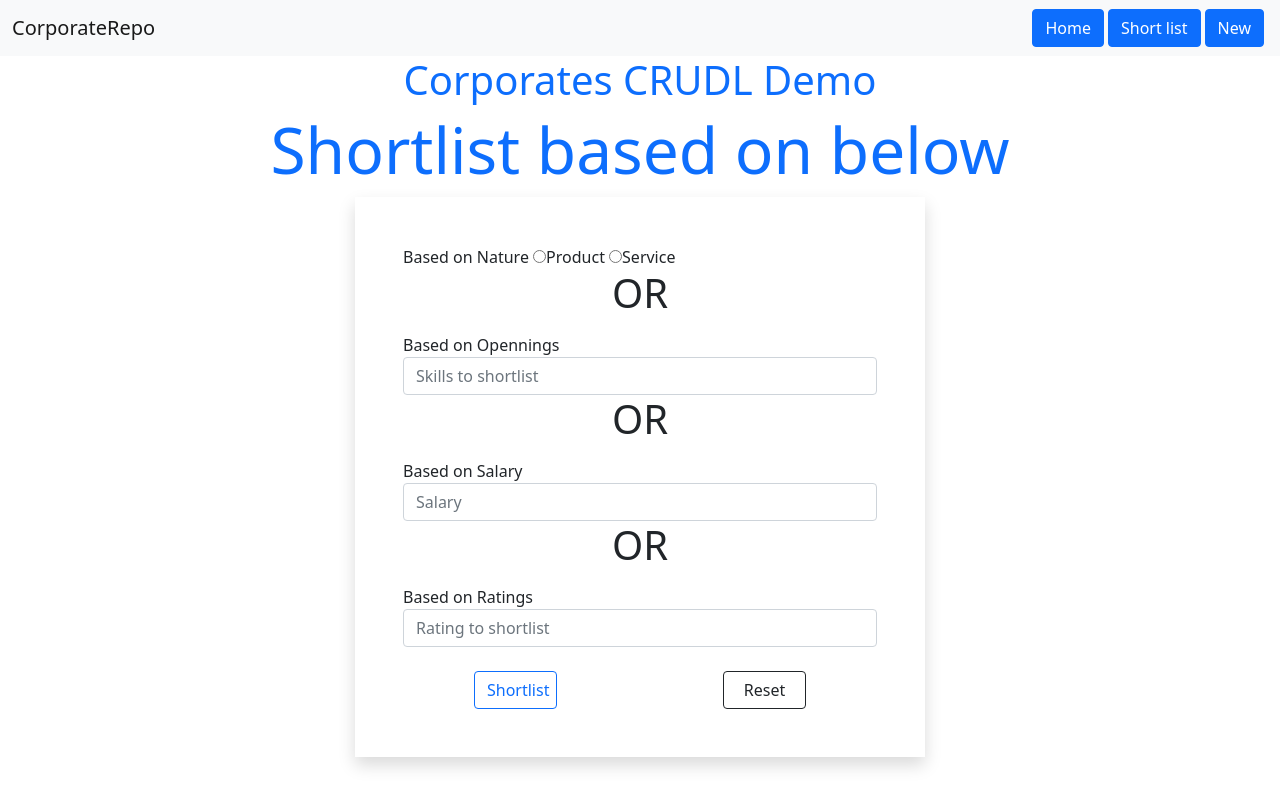
After one commit to razzaksr/BhuvanaDjango, a Django app: page /crudl/find in a window 1280 px wide. The commit adds this page. Run offline with Django 4.2, Linux system fonts and the light colour scheme; some libraries are stand-ins or nearby versions.

Commit message:
queryset and field lookups

```diff
--- a/DynamicWeb/DynamicWeb/templates/home.html
+++ b/DynamicWeb/DynamicWeb/templates/home.html
@@ -12,6 +12,32 @@
     <script src="https://cdn.jsdelivr.net/npm/bootstrap@5.1.3/dist/js/bootstrap.min.js" integrity="sha384-QJHtvGhmr9XOIpI6YVutG+2QOK9T+ZnN4kzFN1RtK3zEFEIsxhlmWl5/YESvpZ13" crossorigin="anonymous"></script>
 </head>
 <body>
+
+    <nav class="navbar navbar-expand-lg navbar-light bg-light">
+        <div class="container-fluid">
+          <a class="navbar-brand" href="#">
+              CorporateRepo
+          </a>
+          <button class="navbar-toggler" type="button" data-bs-toggle="collapse" data-bs-target="#corp" aria-controls="corp" aria-expanded="false">
+            <span class="navbar-toggler-icon"></span>
+          </button>
+          <div class="collapse navbar-collapse" id="corp">
+            <ul class="navbar-nav ms-auto">
+              <li class="nav-item me-1 active">
+                <a class="btn btn-primary" href="/crudl/">Home</a>
+              </li>
+              <li class="nav-item me-1">
+                <a class="btn btn-primary" href="/crudl/find">Short list</a>
+              </li>
+              <li class="nav-item me-1">
+                <a class="btn btn-primary" href="/crudl/new">New</a>
+              </li>
+            </ul>
+          </div>
+        </div>
+    </nav>
+
+
     <div class="container">
         <h1 class="text-center text-primary">Corporates CRUDL Demo</h1>
         <div class="row justify-content-center">
--- /dev/null
+++ b/DynamicWeb/DynamicWeb/templates/shortlist.html
@@ -0,0 +1,36 @@
+{%extends 'home.html'%}
+
+{%block content%}
+<h1 class="text-center text-primary display-3">Shortlist based on below</h1>
+<form class="col-lg-6 col-md-8 col-sm-12 p-5 shadow" action="/crudl/found" method="POST">
+    {%csrf_token%}
+    <div class="form-group">
+        <label>Based on Nature</label>
+        <input type="radio" name="nature" value="product" class="form-inline-check-input"/>Product
+        <input type="radio" name="nature" value="service" class="form-inline-check-input"/>Service
+    </div>
+    <p class="text-center display-6">OR</p>
+    <div class="form-group">
+        <label>Based on Opennings</label>
+        <input type="text" name="skills" placeholder="Skills to shortlist" class="form-control" />
+    </div>
+    <p class="text-center display-6">OR</p>
+    <div class="form-group">
+        <label>Based on Salary</label>
+        <input type="text" name="salary" placeholder="Salary" class="form-control" />
+    </div>
+    <p class="text-center display-6">OR</p>
+    <div class="form-group">
+        <label>Based on Ratings</label>
+        <input type="text" name="rate" placeholder="Rating to shortlist" class="form-control" />
+    </div>
+    <div class="row justify-content-around mt-4">
+        <button class="col-2 btn btn-outline-primary" type="submit">
+            Shortlist
+        </button>
+        <button class="col-2 btn btn-outline-dark" type="reset">
+            Reset
+        </button>
+    </div>
+</form>
+{%endblock content%}
--- a/DynamicWeb/crudl/urls.py
+++ b/DynamicWeb/crudl/urls.py
@@ -6,5 +6,7 @@ urlpatterns = [
     path('',views.showing),
     path('<int:unique>',views.reading),
     path('new/<int:key>',views.hai),
-    path('del/<int:pos>',views.remove)
+    path('del/<int:pos>',views.remove),
+    path('find',views.short),
+    path('found',views.handleShort)
 ]
--- a/DynamicWeb/crudl/views.py
+++ b/DynamicWeb/crudl/views.py
@@ -32,6 +32,7 @@ def hai(request,key=0):#new/update
 
 def showing(request):
     house=models.Corporates.objects.all();
+    #house=models.Corporates.objects.all().order_by('basic');
     return render(request,'list.html',{"mylist":house})
 
 def reading(request,unique):
@@ -48,3 +49,36 @@ def remove(request,pos):
     each=models.Corporates.objects.get(id=pos)
     models.Corporates.delete(each)
     return redirect("/crudl/")
+
+def short(request):
+    return render(request,'shortlist.html')
+
+def handleShort(request):
+    try:
+        nat=request.POST['nature']
+    except KeyError as k:
+        nat=""
+    try:
+        open=request.POST['skills']
+    except KeyError as ky:
+        open=""
+    try:
+        rat=request.POST['rate']
+    except KeyError as ke:
+        rat=""
+    try:
+        sal=request.POST['salary']
+    except KeyError as ke:
+        sal=""
+
+    print(nat,open,sal,rat)
+
+    if nat!="" and open=="" and sal=="" and rat=="":
+        handle=models.Corporates.objects.filter(nature__exact=nat)
+    elif nat=="" and open!="" and sal=="" and rat=="":
+        handle=models.Corporates.objects.filter(opennings__icontains=open)
+    elif nat=="" and open=="" and sal!="" and rat=="":
+        handle=models.Corporates.objects.filter(basic__gte=sal)
+    elif nat=="" and open=="" and sal=="" and rat!="":
+        handle=models.Corporates.objects.filter(ratings__lte=rat)
+    return render(request,'list.html',{"mylist":handle})
```
